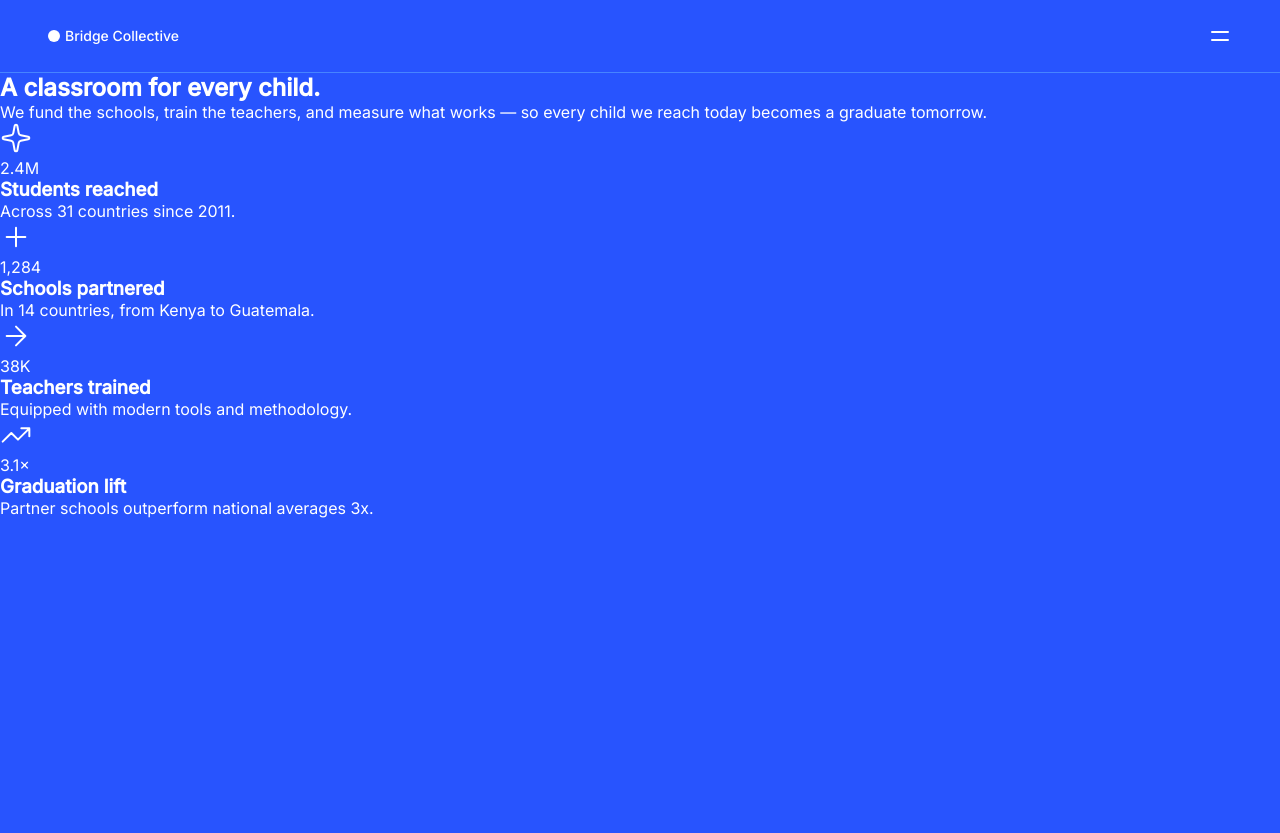
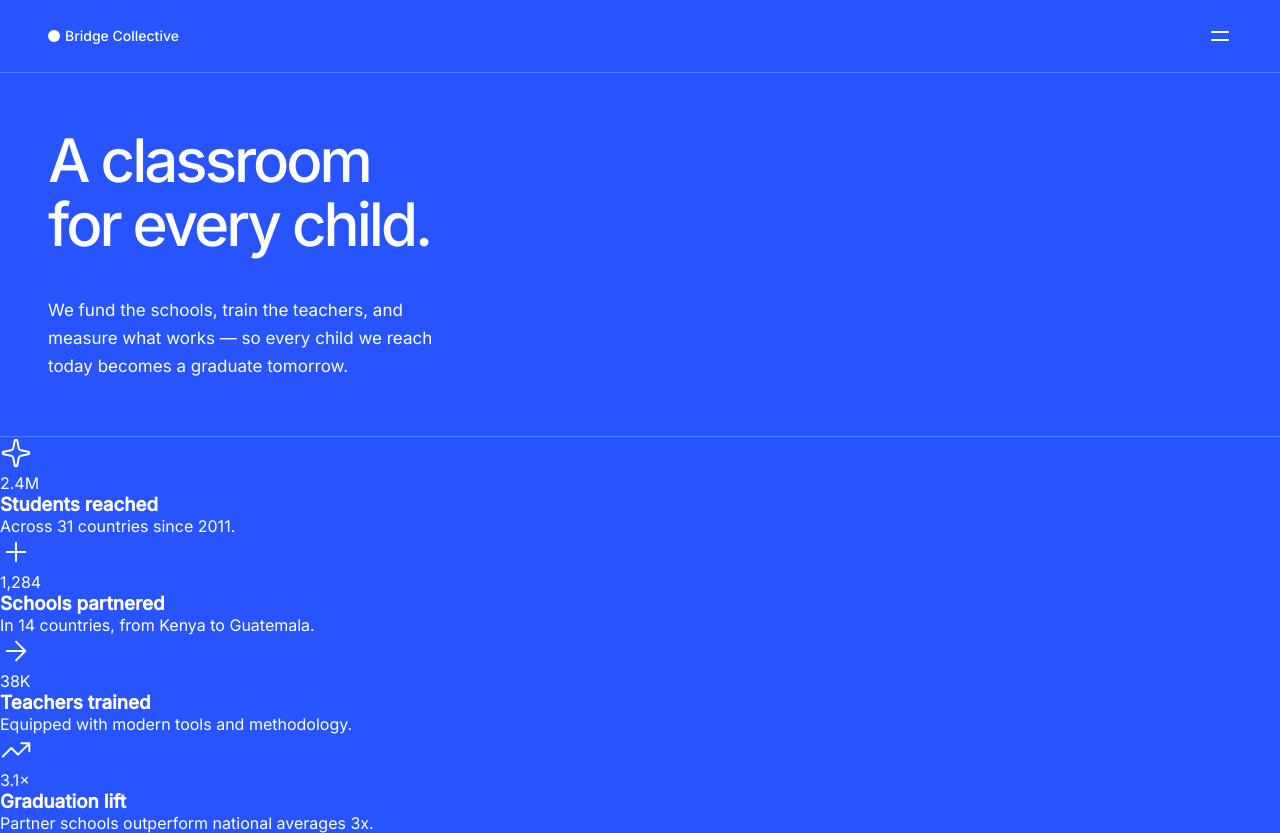
Before and after one commit to runny-life/grid-landing-page, a website built with Vite: page index.html in a window 1280 px wide. Before the commit the page ends 800 px from the top, so only its background shows below. Built offline with nearby package versions, Linux system fonts and the light colour scheme.

Commit message:
feat: add styles section hero

```diff
--- a/index.html
+++ b/index.html
@@ -67,7 +67,7 @@
       </button>
     </div>
   </header>
-  <main>
+  <main class="grid grid--2-cols">
     <section
       class="hero"
       aria-labelledby="hero-title"
--- a/src/styles/index.scss
+++ b/src/styles/index.scss
@@ -6,3 +6,4 @@
 @use "./components/toggleMenu";
 /*Layouts*/
 @use "./layout/header";
+@use "./layout/hero";
--- /dev/null
+++ b/src/styles/layout/hero.scss
@@ -0,0 +1,30 @@
+@use "../helpers" as *;
+
+.hero {
+  display: flex;
+  align-items: start;
+  padding-block: rem(56px);
+  padding-inline: fluid(32px, 48px, 375px, 768px);
+  border-bottom: var(--border);
+
+  &__content {
+    display: flex;
+    flex-direction: column;
+    gap: fluid(24px, 40px, 375px, 768px);
+    max-width: rem(397px);
+    width: 100%;
+  }
+
+  &__title {
+    font-size: fluid(44px, 60px, 375px, 768px);
+    font-weight: 500;
+    line-height: 1.06;
+    letter-spacing: -0.05em;
+  }
+
+  &__description {
+    font-size: rem(17px);
+    font-weight: 400;
+    line-height: 1.65;
+  }
+}
```
